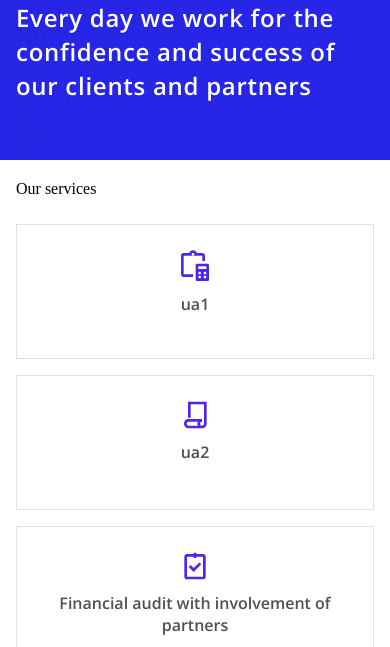
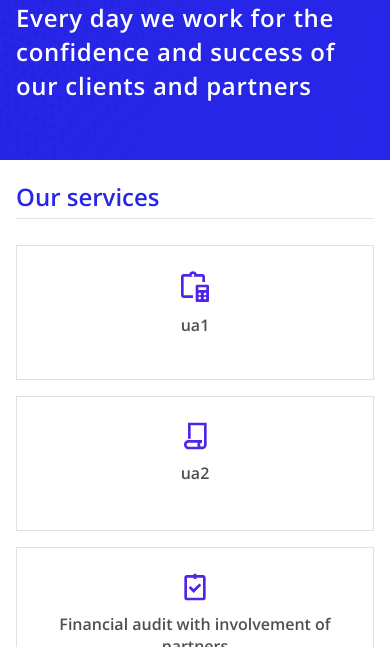
Before and after one commit to antonkitsera/alter-front, a Gatsby site: page /services in a window 390 px wide. Shown: the part 197-844 px from the top of the page. Built offline with nearby package versions, Linux system fonts and the light colour scheme; Gatsby itself is replaced by a stand-in of ours; some packages are replaced by stand-ins of ours; a script that the page names is missing.

Commit message:
Update services.scss

```diff
--- a/src/styles/services.scss
+++ b/src/styles/services.scss
@@ -178,7 +178,29 @@
         padding-right: 16px;
     }
 
+    .Collapsible {
+        cursor: pointer;
 
+        &__trigger {
+            display: flex;
+            border-bottom: 1px solid rgba($color: $color-black, $alpha: 0.1);
+            padding-bottom: 5px;
+            font-family: $font-first;
+            font-weight: bold;
+            font-size: 24px;
+            line-height: 33px;
+            color: $color-blue;
+            position: relative;
+
+
+
+            &.is-closed {
+                &::after {
+                    transform: rotate(-180deg);
+                }
+            }
+        }
+    }
 
     .message {
         grid-template-areas:
```
